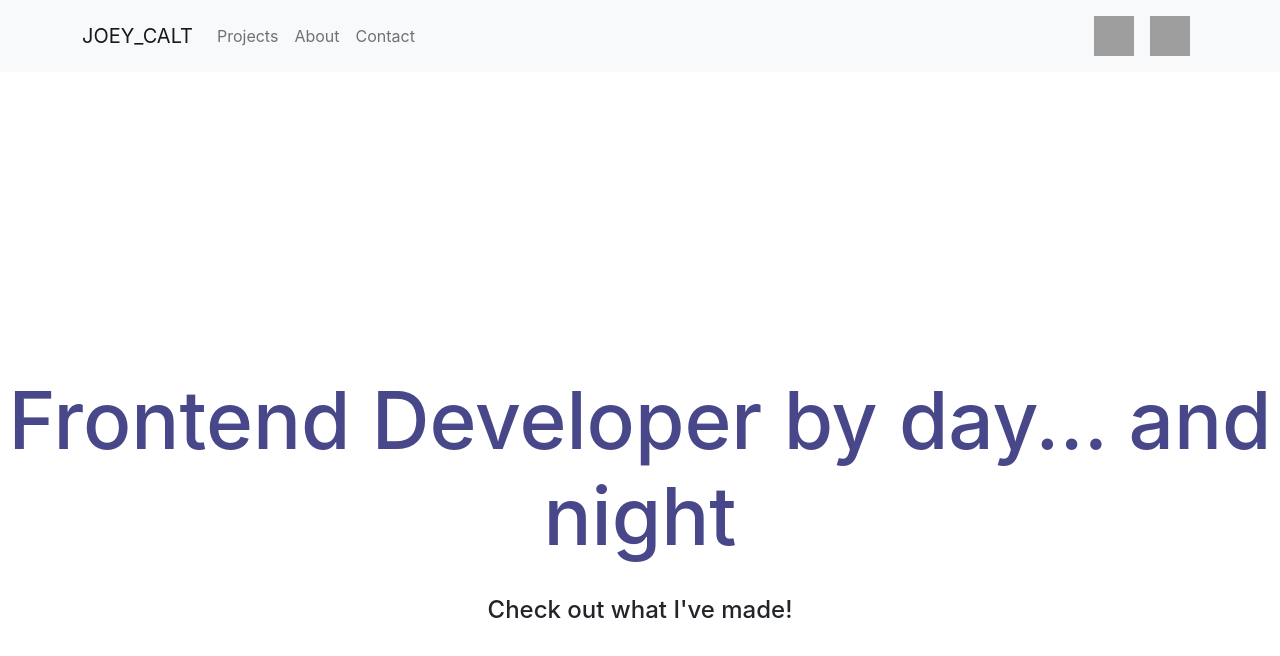
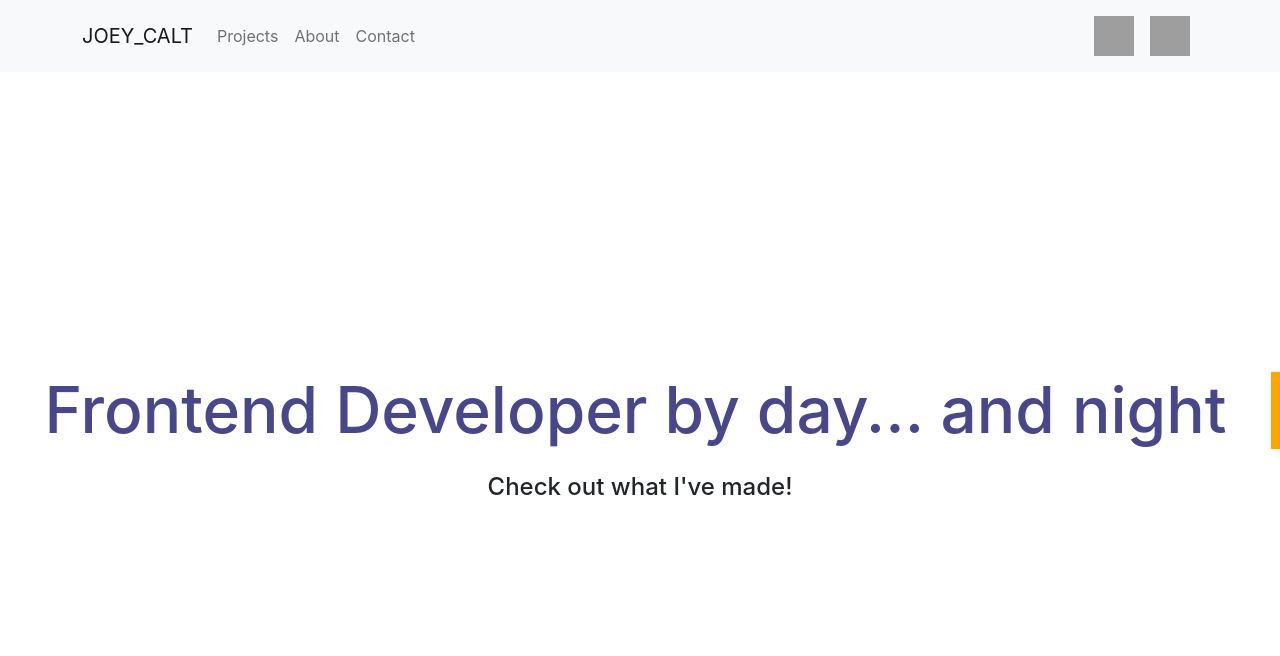
Before and after one commit to joeycalt/Portfolio, a React (Create React App) app: page / in a window 1280 px wide. Shown: the top 656 px of the page. Built offline with nearby package versions, Linux system fonts and the light colour scheme; grey boxes are pictures that could not be loaded.

Commit message:
added typewriter effect to main page

```diff
--- a/src/App.css
+++ b/src/App.css
@@ -78,7 +78,42 @@
 }
 
 .main-title {
+  font-size: 4em;
+  color: rgb(71, 71, 138);
+  overflow: hidden;
+  margin: 0;
   margin-top: 300px;
-  font-size: 80px;
-  color: rgb(71, 71, 138);
+  border-right: .15em solid orange;
+  white-space: nowrap;
+  animation: typing 2s linear 1s 1 normal both, animated-cursor 600ms linear infinite;
 }
+
+.wrapper-title {
+  display:flex;
+  justify-content: center;
+  width: 100%;
+  margin: auto;
+}
+
+@keyframes typing {
+  from { width: 0 }
+  to { width: 100% }
+}
+@keyframes blinking {
+  from { border-color: transparent }
+  to { border-color: orange; }
+}
+
+
+.second-title {
+  animation: fadein 15s;
+}
+
+@keyframes fadein {
+  from {
+      opacity:0;
+  }
+  to {
+      opacity:2;
+  }
+}
--- a/src/pages/Main.js
+++ b/src/pages/Main.js
@@ -1,9 +1,11 @@
 function Main(props) {
     return (
       <>
+      <div className="wrapper-title">
         <h1 className="main-title">Frontend Developer by day... and night</h1>
+        </div>
         <br />
-        <h4>Check out what I've made!</h4>
+        <h4 className="second-title">Check out what I've made!</h4>
       </>
     )
   }
```
